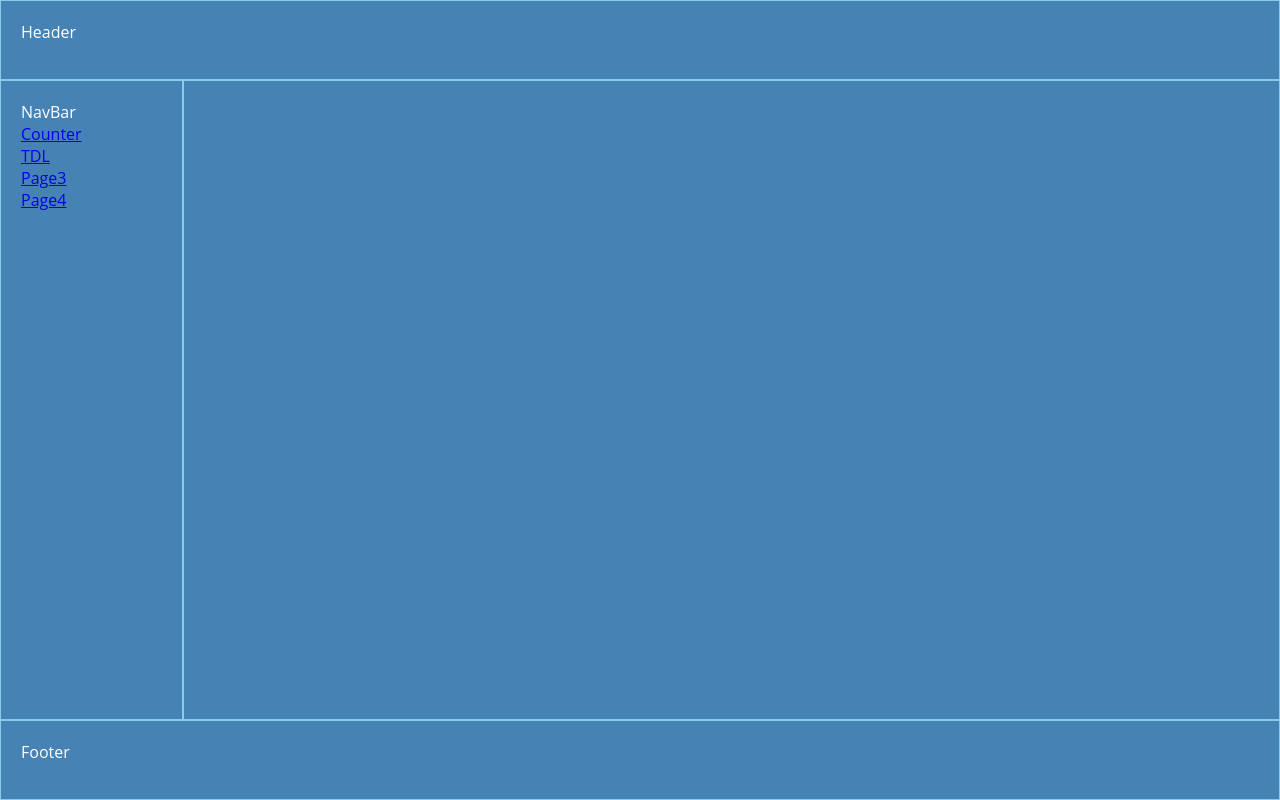
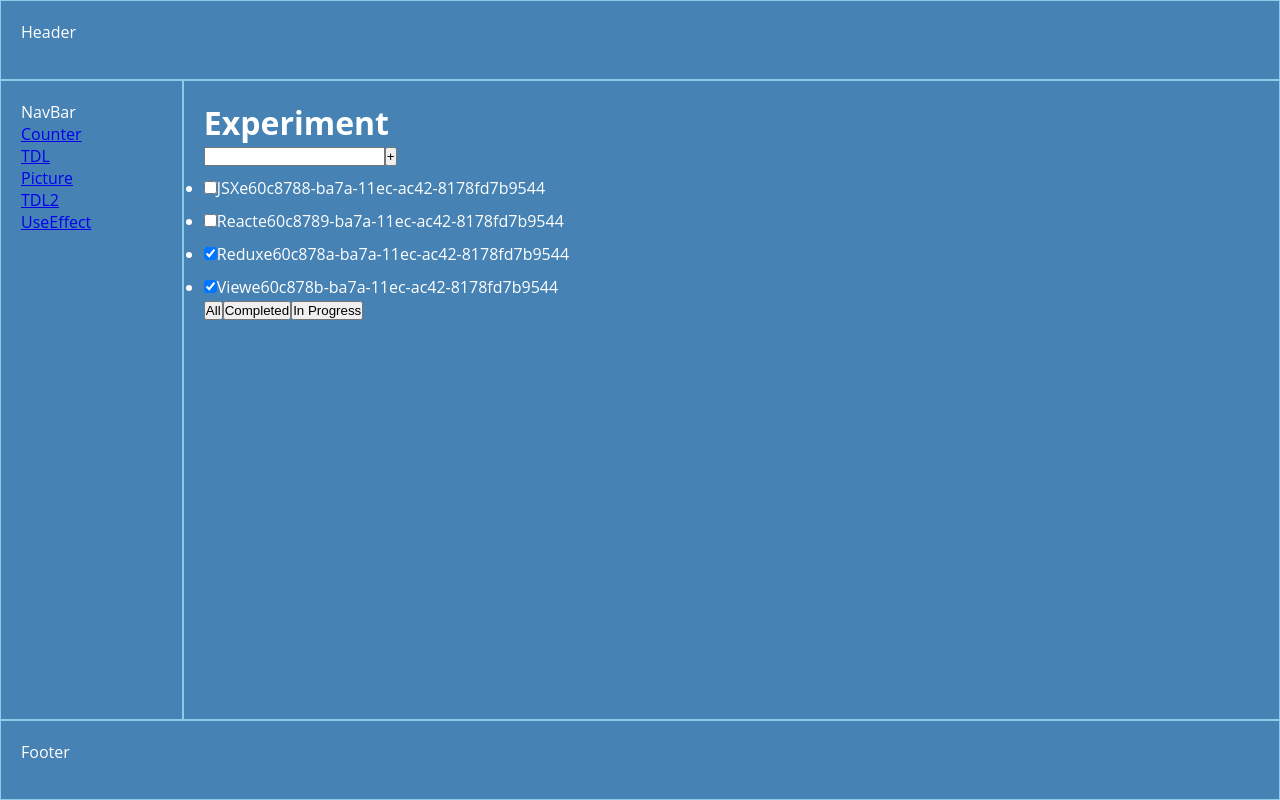
Before and after one commit to Grammeri/TDL_Plus_Master_Project, a React (Create React App) app: page /page4 in a window 1280 px wide. Built offline with nearby package versions, Linux system fonts and the light colour scheme.

Commit message:
UseEffect

```diff
--- a/src/App.css
+++ b/src/App.css
@@ -47,3 +47,18 @@
 .errorMessage {
     color:red
 }
+
+.warning {
+    border: 3px red solid;
+}
+.warningSign {
+    color:red
+}
+
+.indicator {
+    opacity:30%
+}
+
+.activeFilter {
+    background-color: pink;
+}
--- a/src/Components/Content.tsx
+++ b/src/Components/Content.tsx
@@ -3,6 +3,9 @@ import { Routes, Route } from 'react-router-dom';
 import '../App.css';
 import {Counter} from "../Pages/counter";
 import {Tdl} from "../Pages/TDL";
+import {DimaImage} from "./DimaImage";
+import {Tdl2} from "./Tdl2";
+import {UseEffectFunction} from "./UseEffectFunction";
 
 type ContentPropsType = {
 
@@ -15,6 +18,9 @@ export const Content = (props:ContentPropsType) => {
                 <Routes>
                     <Route path={"/page1"} element={<Counter/>}/>
                     <Route path={"/page2"} element={<Tdl/>}/>
+                    <Route path={"/page3"} element={<DimaImage/>}/>
+                    <Route path={"/page4"} element={<Tdl2/>}/>
+                    <Route path={"/page5"} element={<UseEffectFunction/>}/>
                 </Routes>
             </div>
         </>
--- /dev/null
+++ b/src/Components/DimaImage.tsx
@@ -0,0 +1,10 @@
+import React from 'react';
+import photo from "../Components/../Images/4Dima.jpg"
+
+export const DimaImage = () => {
+    return (
+        <div className={'imageContainer'}>
+            <img src={photo}/>
+        </div>
+    );
+};
--- a/src/Components/NavBar.tsx
+++ b/src/Components/NavBar.tsx
@@ -7,8 +7,9 @@ export const NavBar = () => {
             NavBar
             <div><NavLink to ={"/page1"}>Counter</NavLink></div>
             <div><NavLink to ={"/page2"}>TDL</NavLink></div>
-            <div><NavLink to ={"/page3"}>Page3</NavLink></div>
-            <div><NavLink to ={"/page4"}>Page4</NavLink></div>
+            <div><NavLink to ={"/page3"}>Picture</NavLink></div>
+            <div><NavLink to ={"/page4"}>TDL2</NavLink></div>
+            <div><NavLink to ={"/page5"}>UseEffect</NavLink></div>
 
 
  </div>
--- /dev/null
+++ b/src/Components/Tdl2.tsx
@@ -0,0 +1,109 @@
+import React, {ChangeEvent, useState, KeyboardEvent, MouseEvent} from 'react';
+import {v1} from "uuid";
+
+export const Tdl2 = () => {
+
+    let [state, setState] = useState([
+        {id: v1(), title: "JSX", isDone: false},
+        {id: v1(), title: "React", isDone: false},
+        {id: v1(), title: "Redux", isDone: true},
+        {id: v1(), title: "View", isDone: true}
+    ])
+
+    const [title, setTitle] = useState("")
+    const [error, setError] = useState(false)
+    const [filter, setFilter] = useState("All")
+
+    const addTask = (title: string) => {
+        setState([{id: v1(), title: title, isDone: false}, ...state])
+    }
+    const onChangeHandler = (e: ChangeEvent<HTMLInputElement>) => {
+        setTitle(e.currentTarget.value)
+    }
+    const onClickHandler = () => {
+        if (title !== "") {
+            addTask(title.trim())
+        } else {
+            setError(true)
+        }
+        setTitle("")
+    }
+
+    const onKeyPressHandler = (e: KeyboardEvent<HTMLInputElement>) => {
+        if (e.key === 'Enter') {
+            onClickHandler()
+        }
+        setError(false)
+    }
+
+    const changeCheckBoxStatus = (id: string, isDone: boolean) => {
+        setState(state.map(m => m.id === id ? {...m, isDone} : m))
+    }
+
+    const onCheckBoxClickHandler = (id: string, value: boolean) => {
+        changeCheckBoxStatus(id, value)
+    }
+
+    let colendar = state
+    if(filter==="Completed"){
+        debugger
+        state=colendar.filter(f=>f.isDone)
+    }
+
+        if(filter==="In Progress"){
+            debugger
+            state=colendar.filter(f=>!f.isDone)
+        }
+
+
+    const onFilterClick = (value: string) => {
+        debugger
+        return (
+            setFilter(value)
+        )
+
+    }
+
+    return (
+        <div>
+            <h1>Experiment</h1>
+            <input type="text"
+                   value={title}
+                   onChange={onChangeHandler}
+                   className={error ? "warning" : ""}
+                   onKeyPress={onKeyPressHandler}
+            />
+            <button onClick={onClickHandler}>+</button>
+            {error ? <h3 className={"warningSign"}>Field must be populated!</h3> : ""}
+            <ul>
+                {state.map(m => {
+                    return (
+                        <li>
+                            <input style={{marginTop: "15px"}}
+                                   type={"checkbox"}
+                                   checked={m.isDone}
+                                   onClick={(e: MouseEvent<HTMLInputElement>) => {
+                                       onCheckBoxClickHandler(m.id, e.currentTarget.checked)
+                                   }}
+                            />
+                            <span>{m.title}</span>
+                            <span>{m.id}</span>
+                        </li>
+                    )
+                })}
+            </ul>
+            <button onClick={() => {
+                onFilterClick("All")
+            }}>All
+            </button>
+            <button onClick={() => {
+                onFilterClick("Completed")
+            }}>Completed
+            </button>
+            <button onClick={() => {
+                onFilterClick("In Progress")
+            }}>In Progress
+            </button>
+        </div>
+    );
+};
--- /dev/null
+++ b/src/Components/UseEffectFunction.tsx
@@ -0,0 +1,33 @@
+import React, {useEffect, useState} from 'react';
+
+export const UseEffectFunction = () => {
+    const [fake,setFake]=useState(1)
+    const [counter,setCounter]=useState(1)
+
+    console.log("SimpleExample")
+
+    useEffect(()=>{
+        console.log("useEffect every render");
+        document.title = counter.toString()
+    }) //nothing between })
+
+    useEffect(()=>{
+        console.log("useEffect only first render");
+        document.title = counter.toString()
+    },[]) //empty array }, [])
+
+    useEffect(()=>{
+        console.log("useEffect every render");
+        document.title = counter.toString()
+    },[counter]) //dependency }, [counter})
+
+    return (
+        <div>
+            Hello,
+            <div>fake{fake}</div>
+            <div>counter{counter}</div>
+            <button onClick={()=>setFake(fake+1)}>fake+</button>
+            <button onClick={()=>setCounter(counter+1)}>counter+</button>
+        </div>
+    );
+};
--- a/src/Pages/TDL.tsx
+++ b/src/Pages/TDL.tsx
@@ -1,17 +1,22 @@
 import React, {ChangeEvent, useState, KeyboardEvent} from 'react';
 import {v1} from "uuid";
 
+type FilterType = "Completed" | "InProgress" | "All"
+
 export const Tdl = () => {
 
-    const [tasks, setTasks]=useState(
+    let [tasks, setTasks]=useState(
         [
             {id:v1(), title:"Book", isDone:false},
-            {id: v1(), title:"Milk", isDone:true}
+            {id: v1(), title:"Milk", isDone:true},
+            {id: v1(), title:"Map", isDone:true},
+            {id: v1(), title:"Pen", isDone:false},
         ]
     )
 
     const [title, setTitle]=useState("")
     const [error, setError]=useState("")
+    const [filter, setFilter]=useState<FilterType>("All")
 
     const addTask = (title:string)=>{
         setTasks([{id:v1(), title:title, isDone:true},...tasks])
@@ -54,8 +59,18 @@ export const Tdl = () => {
        setError("")
         if(e.key==="Enter"){
             onClickHandler()
+        }
+    }
 
+    let taskForTDL = tasks
+        if (filter === "Completed"){
+            tasks=taskForTDL.filter(f=>f.isDone===true)
+        } if (filter==="InProgress"){
+            tasks=taskForTDL.filter(f=>f.isDone===false)
         }
+
+    const masterButton = (filterValue:FilterType)=> {
+        setFilter(filterValue)
     }
 
     return (
@@ -67,13 +82,12 @@ export const Tdl = () => {
                 onKeyPress={onKeyPressHandler}
             />
             <button onClick={onClickHandler}>+</button>
-            {error && <div className={"errorMessage"}>{error}</div>}
+            {error ? <div className={"errorMessage"}>{error}</div>:""}
 
             {tasks.map((m)=>{
-
                     return (
-
-                        <li>
+                        <>
+                        <li className={m.isDone ? "indicator" : ""}>
                             <span><input type="checkbox"
                                          checked={m.isDone}
                             onChange={(e:ChangeEvent<HTMLInputElement>)=>checkBoxHandler(m.id, e.currentTarget.checked)}
@@ -81,11 +95,18 @@ export const Tdl = () => {
                             </span>
                             <span>{m.title}</span>
                             <button onClick={()=>removeTaskBtn(m.id)}>X</button>
+                        </li>
 
-                        </li>
+                        </>
                     )
                 }
             )}
+            <div >
+                <button className={filter==="All" ? "activeFilter" : ""} onClick={()=>{masterButton("All")}}>All</button>
+                <button className={filter==="InProgress" ? "activeFilter" : ""} onClick={()=>{masterButton("InProgress")}}>In progress</button>
+                <button className={filter==="Completed" ? "activeFilter" : ""} onClick={()=>{masterButton("Completed")}}>Completed</button>
+            </div>
+
         </div>
     );
 };
```
